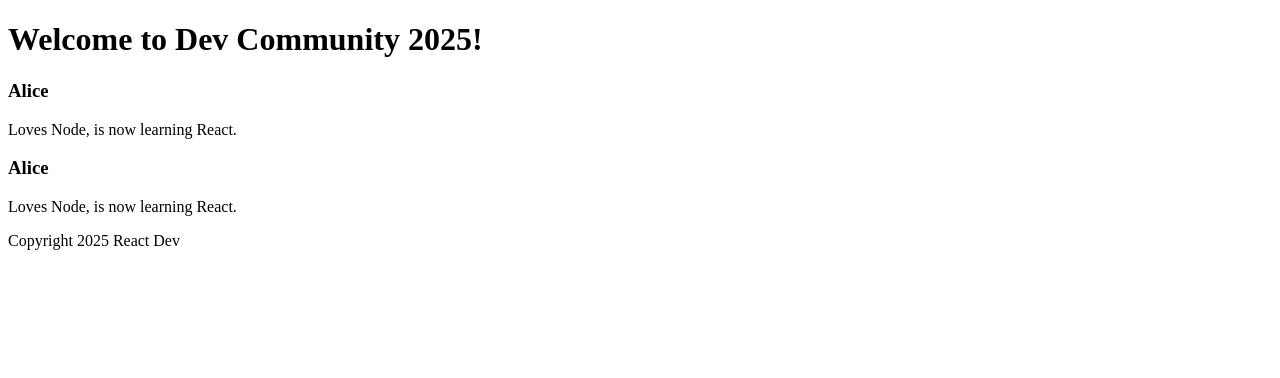
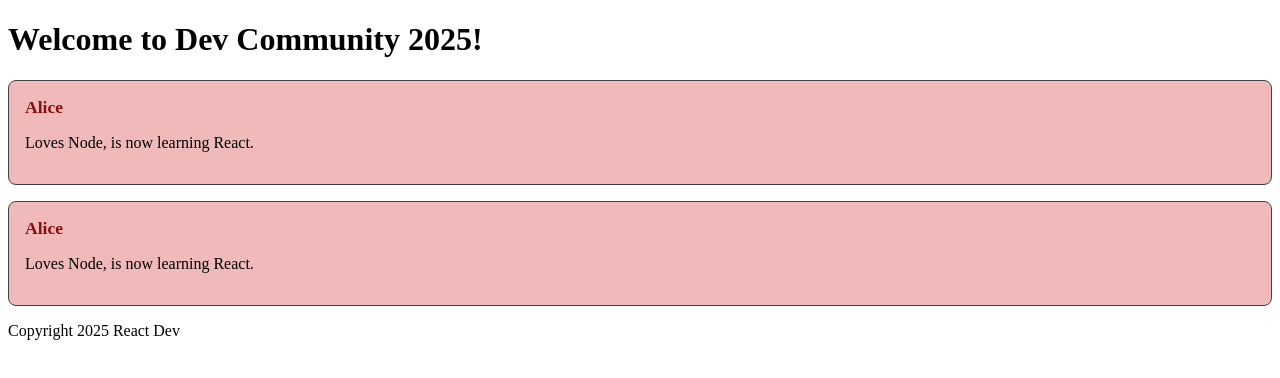
Before and after one commit to APaud3l/jun25-t2-intro-to-react, a React (Vite) app: page / in a window 1280 px wide. Shown: the top 378 px of the page. Built offline with nearby package versions, Linux system fonts and the light colour scheme.

Commit message:
feat: Separated the elements into Components and styled them using styled-components package

```diff
--- a/package.json
+++ b/package.json
@@ -11,7 +11,8 @@
   },
   "dependencies": {
     "react": "^19.2.0",
-    "react-dom": "^19.2.0"
+    "react-dom": "^19.2.0",
+    "styled-components": "^6.1.19"
   },
   "devDependencies": {
     "@eslint/js": "^9.39.1",
--- a/src/App.jsx
+++ b/src/App.jsx
@@ -1,37 +1,12 @@
-function Header() {
-  // Any JS compute code you want to write, you can do so here....
-  const year = new Date().getFullYear();
-  return (
-    <header>
-      <h1>Welcome to Dev Community {year}!</h1>
-    </header>
-  );
-}
-
-function DevCard() {
-  const name = "Alice";
-  return (
-    <div>
-      <h3>{name}</h3>
-      <p>Loves Node, is now learning React.</p>
-    </div>
-  );
-}
-
-function Footer() {
-  const year = new Date().getFullYear();
-  return <p> Copyright {year} React Dev</p>;
-}
+import DevCard from './components/DevCard.jsx';
+import Footer from './components/Footer.jsx';
+import Header from './components/Header.jsx';
 
 function App() {
-  // const name = "React Devs";
-  // const year = new Date().getFullYear();
 
   return (
     <>
-      {/* <h1>Welcome to Dev Community {year}!</h1> */}
       <Header />
-      {/* <p>Welcome, {name}</p> */}
       <main>
         <DevCard />
         <DevCard />
--- /dev/null
+++ b/src/components/DevCard.jsx
@@ -0,0 +1,25 @@
+import styled from 'styled-components';
+
+const Card = styled.div`
+    border: 1px solid #434343;
+    border-radius: 8px;
+    padding: 1rem;
+    margin-bottom: 1rem;
+    background: #f1babaff;
+`
+
+const Name = styled.h3`
+    margin: 0 0 0.25rem 0;
+    color: #890e0eff;
+    font-size: 1.1rem;
+`
+
+export default function DevCard() {
+  const name = "Alice";
+  return (
+    <Card>
+      <Name>{name}</Name>
+      <p>Loves Node, is now learning React.</p>
+    </Card>
+  );
+}
--- /dev/null
+++ b/src/components/Footer.jsx
@@ -0,0 +1,6 @@
+function Footer() {
+  const year = new Date().getFullYear();
+  return <p> Copyright {year} React Dev</p>;
+}
+
+export default Footer;
--- a/src/components/Header.jsx
+++ b/src/components/Header.jsx
@@ -0,0 +1,11 @@
+function Header() {
+  // Any JS compute code you want to write, you can do so here....
+  const year = new Date().getFullYear();
+  return (
+    <header>
+      <h1>Welcome to Dev Community {year}!</h1>
+    </header>
+  );
+}
+
+export default Header;
```
Also changed, not shown: src/components/StyledText.jsx (added), 1 other file (tests, documents, lock files or other folders).
